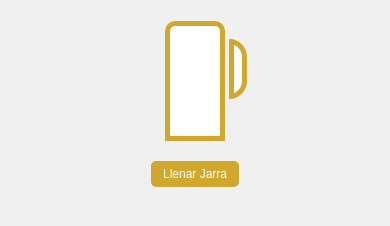
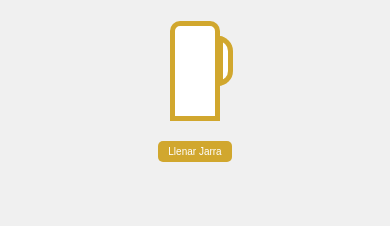
Before and after one commit to Francisco1714/dia_del_padre, a plain HTML site: page index.html in a window 390 px wide. Shown: the part 136-362 px from the top of the page. Drawn offline with Linux system fonts and the light colour scheme.

Commit message:
corrigiendo oreja de la jarra en todo tipo de pantalla

```diff
--- a/css/estilos.css
+++ b/css/estilos.css
@@ -1,3 +1,4 @@
+/* Estilos base */
 body {
     font-family: Arial, sans-serif;
     text-align: center;
@@ -89,8 +90,8 @@ button:hover {
     color: #d1a72e;
 }
 
-/* Media queries for responsiveness */
-@media (max-width: 768px) {
+/* Media queries para responsividad */
+@media (max-width: 1024px) {
     .jarra {
         width: 80px;
         height: 160px;
@@ -113,7 +114,7 @@ button:hover {
     }
 }
 
-@media (max-width: 480px) {
+@media (max-width: 768px) {
     .jarra {
         width: 60px;
         height: 120px;
@@ -135,3 +136,45 @@ button:hover {
         font-size: 16px;
     }
 }
+
+@media (max-width: 480px) {
+    .jarra {
+        width: 50px;
+        height: 100px;
+    }
+
+    .oreja {
+        top: 14px;
+        right: -18px;
+        width: 14px;
+        height: 50px;
+    }
+
+    button {
+        padding: 5px 10px;
+        font-size: 10px;
+    }
+
+    .celebracion {
+        font-size: 14px;
+    }
+}
+
+/* Ajustes para mantener la oreja pegada a la jarra en todos los tamaños */
+@media (max-width: 768px) {
+    .oreja {
+        top: calc(30px * 0.6); /* Ajuste proporcional para mantener pegada */
+        right: calc(-25px * 0.6);
+        width: calc(30px * 0.6);
+        height: calc(100px * 0.6);
+    }
+}
+
+@media (max-width: 480px) {
+    .oreja {
+        top: calc(30px * 0.5); /* Ajuste proporcional para mantener pegada */
+        right: calc(-25px * 0.5);
+        width: calc(30px * 0.5);
+        height: calc(100px * 0.5);
+    }
+}
```
